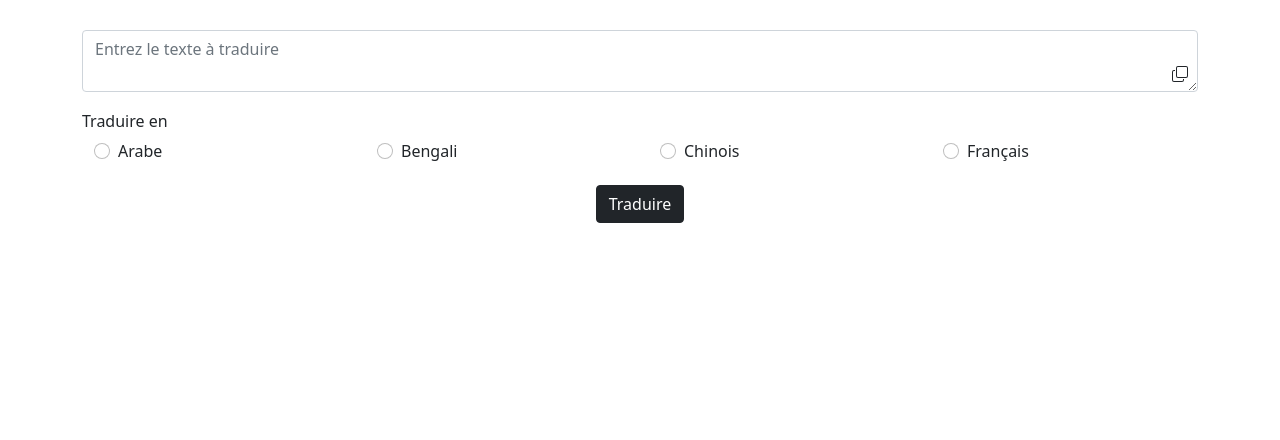
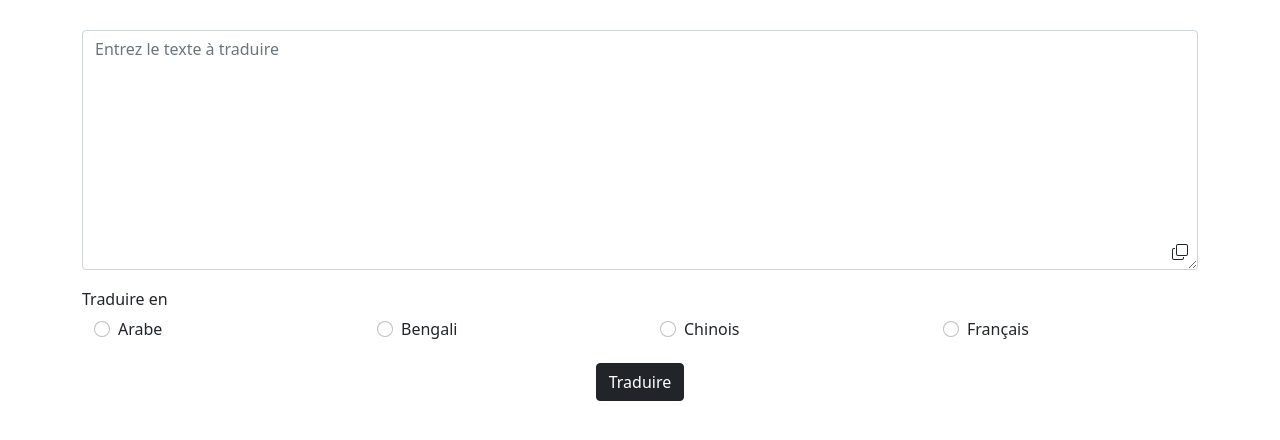
Before and after one commit to KenzaAHMIA/TechniqueWeb, a FastAPI app: page /translate in a window 1280 px wide. Shown: the part 106-546 px from the top of the page. Run offline with FastAPI, Linux system fonts and the light colour scheme; some libraries are stand-ins or nearby versions.

Commit message:
Style agrandissement des textarea

```diff
--- a/site/static/style.css
+++ b/site/static/style.css
@@ -23,6 +23,11 @@ fieldset.active
  display: block;
 }
 
+textarea
+{
+ height: 30vh;
+}
+
 .form-group, .form-check
 {
  padding-bottom: 20px;
```
